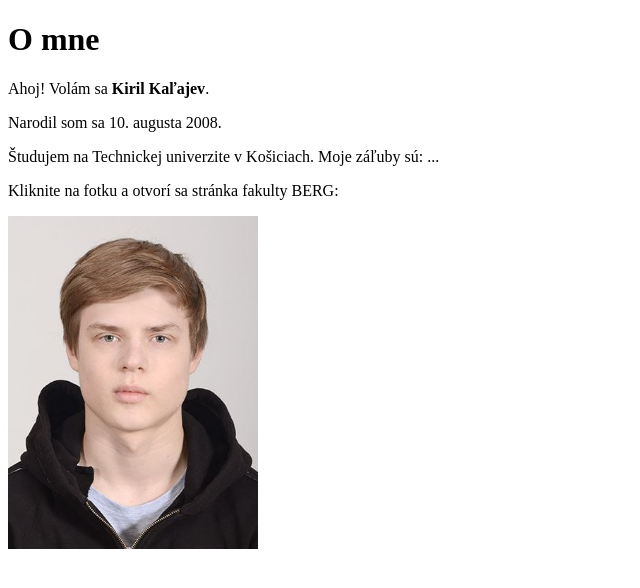
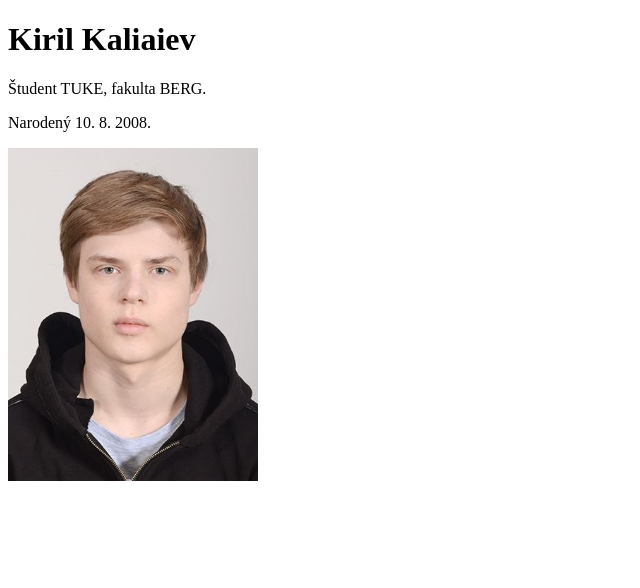
Before and after one commit to tehnologie-internetu/moje-stranka, a plain HTML site: page index.html in a window 1280 px wide. Shown: the whole page, without its empty margins (0-640 px from the left). Drawn offline with Linux system fonts and the light colour scheme.

Commit message:
Update index.html

```diff
--- a/index.html
+++ b/index.html
@@ -2,18 +2,15 @@
 <html lang="sk">
 <head>
   <meta charset="UTF-8">
-  <title>O mne</title>
+  <title>Kiril Kaliaiev</title>
 </head>
 <body>
-  <h1>O mne</h1>
+  <h1>Kiril Kaliaiev</h1>
+  <p>Študent TUKE, fakulta BERG.</p>
+  <p>Narodený 10. 8. 2008.</p>
 
-  <p>Ahoj! Volám sa <b>Kiril Kaľajev</b>.</p>
-  <p>Narodil som sa 10. augusta 2008.</p>
-  <p>Študujem na Technickej univerzite v Košiciach. Moje záľuby sú: ...</p>
-
-  <p>Kliknite na fotku a otvorí sa stránka fakulty BERG:</p>
   <a href="https://fberg.tuke.sk/" target="_blank">
-   <img src="photo_2026-10-28_13-55-53.jpg" alt="Moja fotka" width="250">
+    <img src="photo_2026-10-28_13-55-53.jpg" alt="Kiril Kaliaiev" width="250">
   </a>
 </body>
 </html>
```
